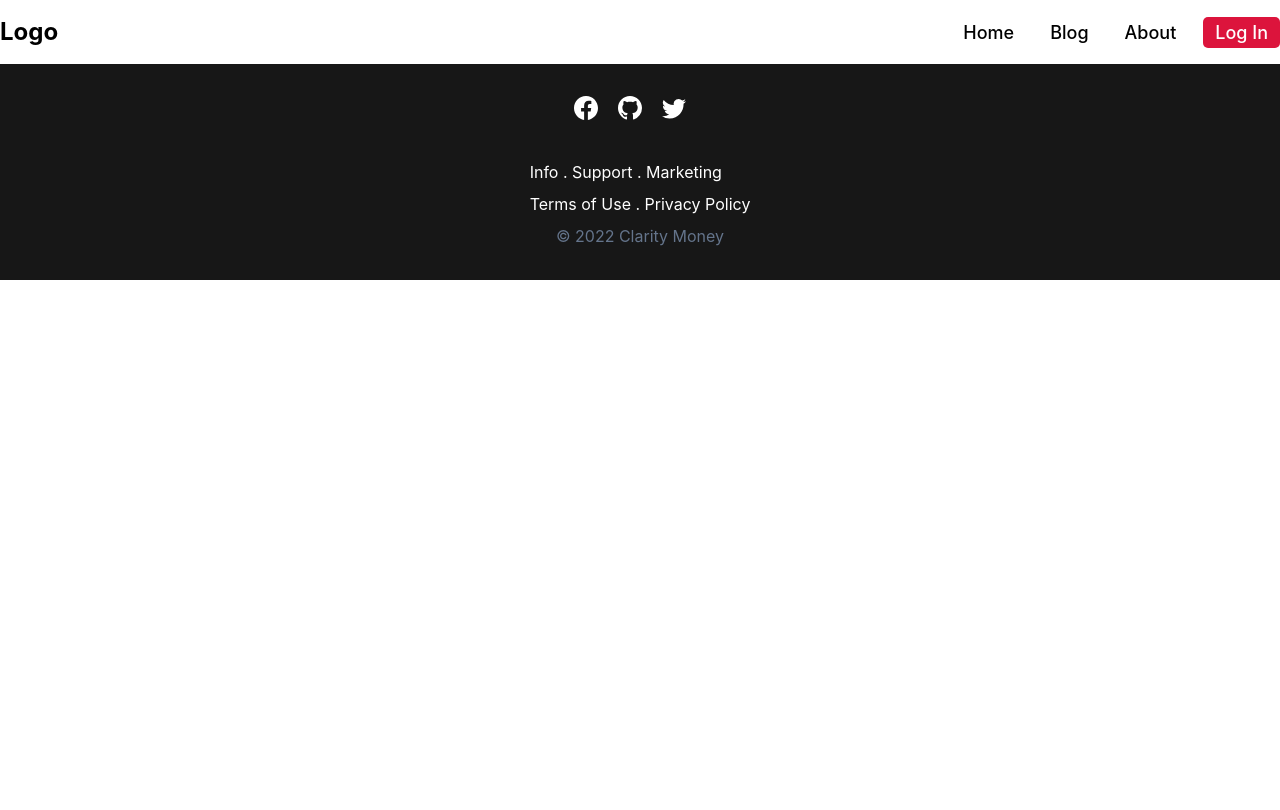
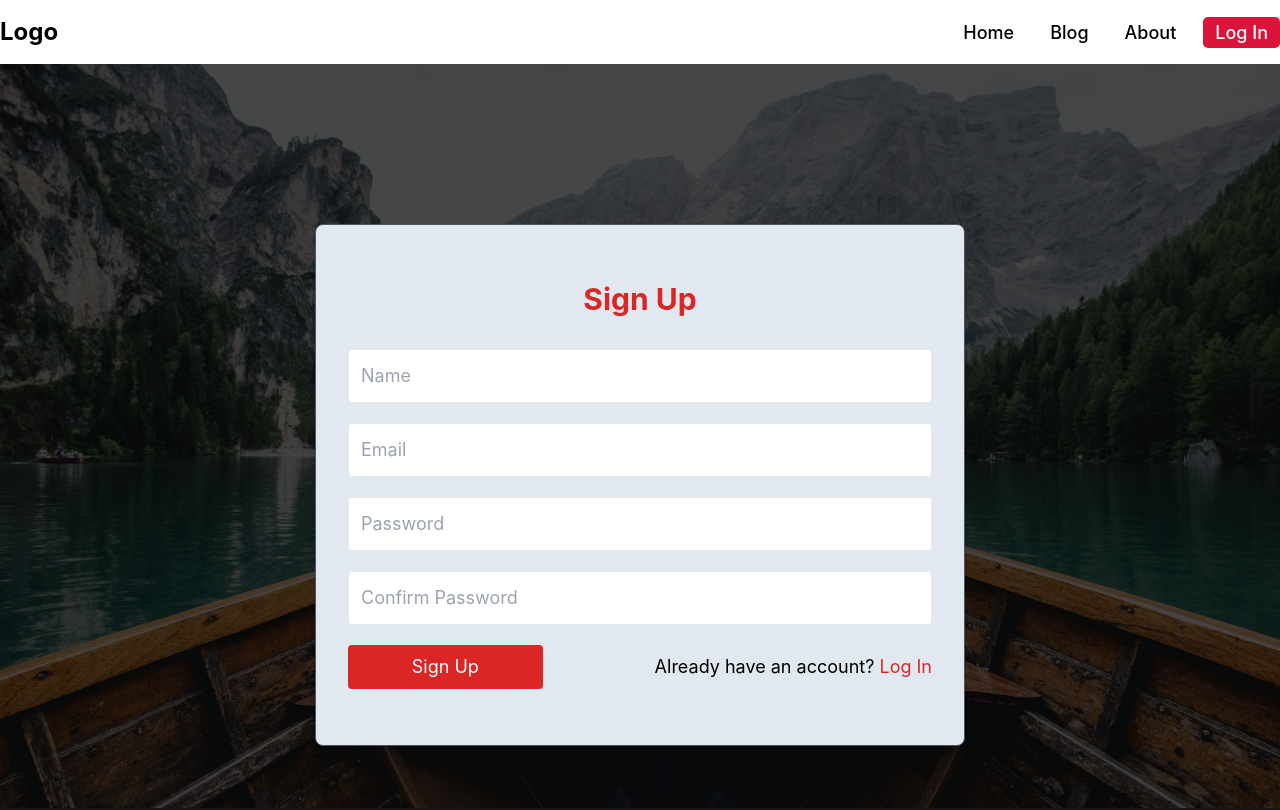
Before and after one commit to RiyaadHossain/Travel-Mania, a React (Create React App) app: page /signup in a window 1280 px wide. Shown: the top 810 px of the page. Built offline with nearby package versions, Linux system fonts and the light colour scheme.

Commit message:
Sign up and log in style added

```diff
--- a/src/App.css
+++ b/src/App.css
@@ -8,3 +8,10 @@
 .testimonial-card{
     background-color: #303841;
 }
+.signUp-container{
+    background-image: url(./Assets/Image/travelBackground.jpg);
+    background-position: center center;
+    background-size: cover;
+    background-blend-mode: overlay;
+    background-color: rgba(0, 0, 0, 0.7);
+}
--- a/src/Components/About/About.jsx
+++ b/src/Components/Auth/LogIn/LogIn.jsx
@@ -1,11 +1,46 @@
-import React from 'react';
+import React from "react";
+import { useNavigate } from "react-router-dom";
 
-const About = () => {
-    return (
-        <div>
+const LogIn = () => {
+  const navigate = useNavigate();
+  return (
+    <div className="h-[93vh] pt-44 signUp-container">
+      <div className="border bg-slate-200 border-gray-600 mx-auto max-w-[650px] container py-14  px-8 rounded-lg shadow">
+        <h2 className="text-center text-3xl font-bold mb-8 text-red-600">
+          Log In
+        </h2>
+        <form className="">
+          <input
+            className="block border text-zinc-700 outline-none p-3 text-lg mb-5 w-full rounded"
+            type="email"
+            placeholder="Email"
+          />
+          <input
+            className="block border text-zinc-700 outline-none p-3 text-lg mb-5 w-full rounded"
+            type="password"
+            placeholder="Password"
+          />
 
-        </div>
-    );
+          <div className="flex justify-between items-center">
+            <input
+              className="bg-red-600 text-white py-2 w-1/3 text-lg rounded"
+              type="submit"
+              value="Log In"
+            />
+            <p className="text-lg">
+              Don't have an Account?{" "}
+              <button
+                onClick={() => navigate("/signup")}
+                className="text-red-600"
+              >
+                Sign Up
+              </button>
+            </p>
+          </div>
+        </form>
+      </div>
+    </div>
+  );
 };
 
-export default About;
+export default LogIn;
--- a/src/Components/Auth/SignUp/SignUp.jsx
+++ b/src/Components/Auth/SignUp/SignUp.jsx
@@ -1,11 +1,55 @@
-import React from 'react';
+import React from "react";
+import { useNavigate } from "react-router-dom";
 
 const SignUp = () => {
-    return (
-        <div>
-
-        </div>
-    );
+  const navigate = useNavigate();
+  return (
+    <div className="h-[93vh] pt-40 signUp-container">
+      <div className="border bg-slate-200 border-gray-600 mx-auto max-w-[650px] container py-14 mt px-8 rounded-lg shadow">
+        <h2 className="text-center text-3xl font-bold mb-8 text-red-600">
+          Sign Up
+        </h2>
+        <form className="">
+          <input
+            className="block border text-zinc-700 outline-none p-3 text-lg mb-5 w-full rounded"
+            type="text"
+            placeholder="Name"
+          />
+          <input
+            className="block border text-zinc-700 outline-none p-3 text-lg mb-5 w-full rounded"
+            type="email"
+            placeholder="Email"
+          />
+          <input
+            className="block border text-zinc-700 outline-none p-3 text-lg mb-5 w-full rounded"
+            type="password"
+            placeholder="Password"
+          />
+          <input
+            className="block border text-zinc-700 outline-none p-3 text-lg mb-5 w-full rounded"
+            type="password"
+            placeholder="Confirm Password"
+          />
+          <div className="flex justify-between items-center">
+            <input
+              className="bg-red-600 text-white py-2 w-1/3 text-lg rounded"
+              type="submit"
+              value="Sign Up"
+            />
+            <p className="text-lg">
+              Already have an account?{" "}
+              <button
+                onClick={() => navigate("/login")}
+                className="text-red-600"
+              >
+                Log In
+              </button>
+            </p>
+          </div>
+        </form>
+      </div>
+    </div>
+  );
 };
 
 export default SignUp;
--- a/src/Components/HomePage/Banner/Banner.jsx
+++ b/src/Components/HomePage/Banner/Banner.jsx
@@ -2,7 +2,7 @@ import React from 'react';
 
 const Banner = () => {
     return (
-        <div className='banner-container text-center h-[93vh] flex items-center text-white justify-center'>
+        <div className='banner-container text-center h-[93.2vh] flex items-center text-white justify-center'>
             <div>
                 <h1 className='text-6xl font-bold max-w-[800px] mwi mx-auto'>Life is short and the world is wide!</h1>
                 <p className='text-xl my-7 font-thin text-slate-300 max-w-[600px] mx-auto'>Lorem ipsum dolor sit amet consectetur adipisicing elit. Voluptate eligendi accusantium ipsa totam quis explicabo cum doloremque possimus cumque omnis.</p>
--- a/src/Components/Shared/Footer/Footer.jsx
+++ b/src/Components/Shared/Footer/Footer.jsx
@@ -8,7 +8,7 @@ const Footer = () => {
   return (
     <footer className="flex justify-center items-center py-8 bg-neutral-900 text-white ">
       <div className="">
-        <div className="flex justify-center mb-10">
+        <div className="flex justify-center mb-8 text-center">
           <p className="text-2xl mr-5 ">
             <BsFacebook />
           </p>
@@ -19,12 +19,12 @@ const Footer = () => {
             <BsTwitter />
           </p>
         </div>
-        <div className="my-2">
+        <div className="my-2 text-center">
           <span>Info . </span>
           <span>Support . </span>
           <span>Marketing</span>
         </div>
-        <div className="mb-2">
+        <div className="mb-2 text-center">
           <span>Terms of Use . </span>
           <span>Privacy Policy</span>
         </div>
```
